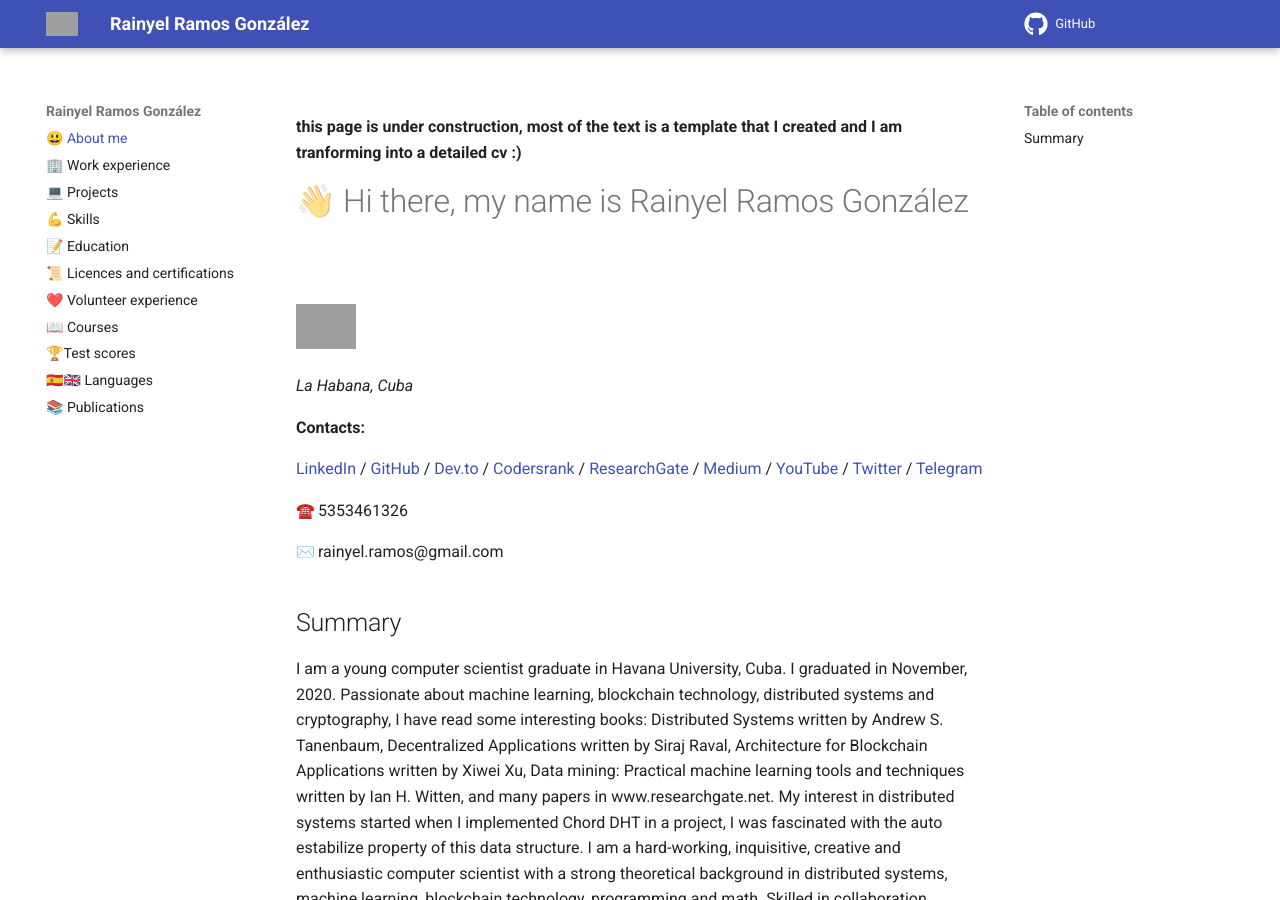
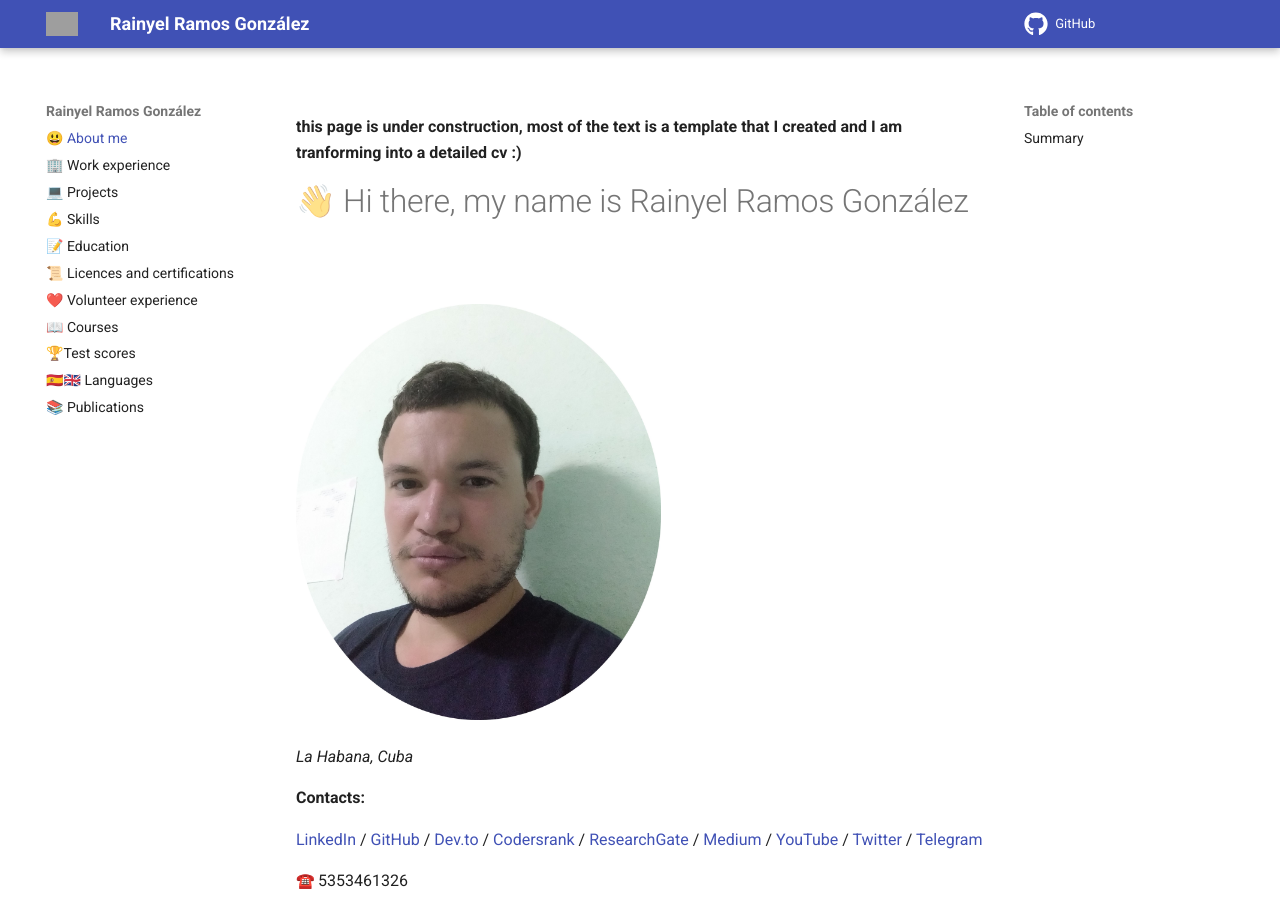
Before and after one commit to rayniel95/rayniel95.github.io, an MkDocs documentation site: the page built from docs/index.md, in a window 1280 px wide and 900 px high. Built offline with MkDocs 1.6.1 and Material for MkDocs 9.7.7, drawn with Linux system fonts in a browser that asks for light colours; emoji names are drawn with the system emoji font; grey boxes are pictures that could not be loaded.

Commit message:
update photo

```diff
--- a/docs/index.md
+++ b/docs/index.md
@@ -2,7 +2,7 @@
 
 # 👋 Hi there, my name is Rainyel Ramos González
 
-<img src="assets/images/me2.png" alt="me" style="zoom: 15%;" />
+<img src="assets/images/me3.jpg" alt="me" style="zoom: 15%;" />
 
 *La Habana, Cuba*
 
```
Also changed, not shown: docs/courses/courses.md (+1 -1 lines), docs/work_experience/work_experience.md (+2 -0 lines), docs/assets/images/me3.jpg (added).
